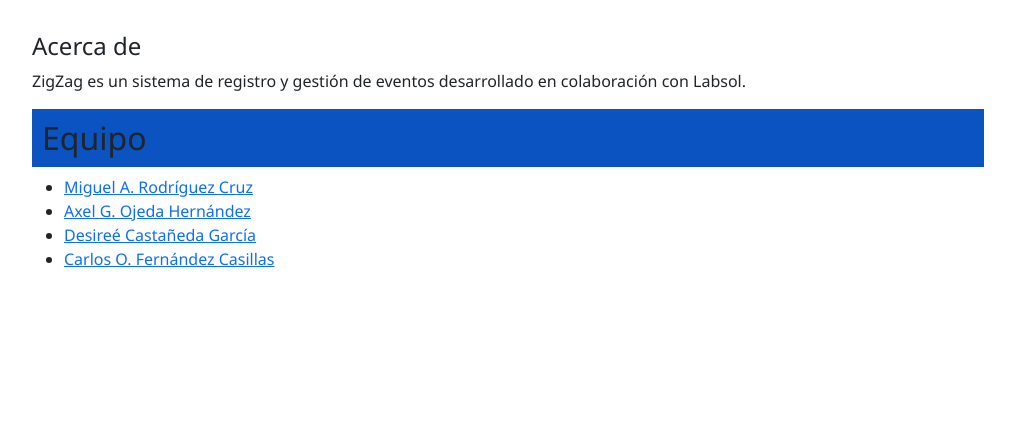
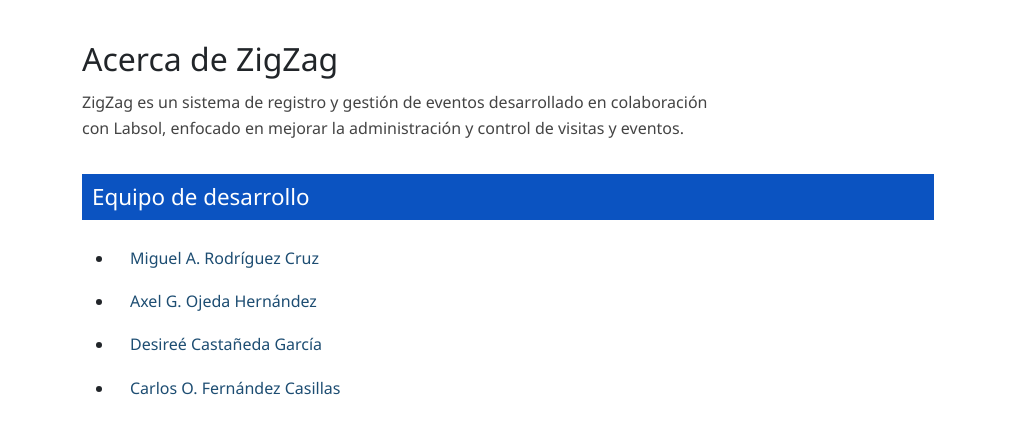
Before and after one commit to MiguelAlejandroRodriguezCruz/sistema-registro-zigzag, a React (Create React App) app: page /acerca-de in a window 1280 px wide. Shown: the top 434 px of the page, without its empty margins (132-1147 px from the left). Built offline with nearby package versions, Linux system fonts and the light colour scheme.

Commit message:
acerca-de-2

```diff
--- a/src/components/Comp/AcercaDe.js
+++ b/src/components/Comp/AcercaDe.js
@@ -1,34 +1,63 @@
+import "../../style/AcercaDe.css";
+
 export default function AcercaDe() {
   return (
-    <main style={{ maxWidth: 1000, margin: "0 auto", padding: "2rem 1.5rem" }}>
-      <h1>Acerca de</h1>
+    <main className="acerca">
+      <section className="acerca-header">
+        <h1>Acerca de ZigZag</h1>
         <p>
-        ZigZag es un sistema de registro y gestión de eventos desarrollado en colaboración con Labsol.
+          ZigZag es un sistema de registro y gestión de eventos desarrollado en
+          colaboración con Labsol, enfocado en mejorar la administración y
+          control de visitas y eventos.
         </p>
+      </section>
 
-      <h2>Equipo</h2>
-      <ul>
+      <section className="acerca-equipo">
+        <h2 className="equipo-titulo">Equipo de desarrollo</h2>
+
+        <ul className="equipo-lista">
           <li>
-          <a href="https://www.linkedin.com/in/miguel-alejandro-rodriguez-cruz-810a04260/" target="_blank" rel="noopener noreferrer">
+            <a
+              href="https://www.linkedin.com/in/miguel-alejandro-rodriguez-cruz-810a04260/"
+              target="_blank"
+              rel="noopener noreferrer"
+            >
               Miguel A. Rodríguez Cruz
             </a>
           </li>
+
           <li>
-          <a href="https://www.linkedin.com/in/axelgiovanniojedahernandez" target="_blank" rel="noopener noreferrer">
+            <a
+              href="https://www.linkedin.com/in/axelgiovanniojedahernandez"
+              target="_blank"
+              rel="noopener noreferrer"
+            >
               Axel G. Ojeda Hernández
             </a>
           </li>
+
           <li>
-          <a href="https://www.linkedin.com/in/desiree-casta%C3%B1eda-b42b1a272/" target="_blank" rel="noopener noreferrer">
+            <a
+              href="https://www.linkedin.com/in/desiree-casta%C3%B1eda-b42b1a272/"
+              target="_blank"
+              rel="noopener noreferrer"
+            >
               Desireé Castañeda García
             </a>
           </li>
+
           <li>
-          <a href="https://www.linkedin.com/in/omar-fern%C3%A1ndez-casillas-a16786386/" target="_blank" rel="noopener noreferrer">
+            <a
+              href="https://www.linkedin.com/in/omar-fern%C3%A1ndez-casillas-a16786386/"
+              target="_blank"
+              rel="noopener noreferrer"
+            >
               Carlos O. Fernández Casillas
             </a>
           </li>
         </ul>
+      </section>
+
     </main>
   );
 }
--- a/src/components/Comp/Comp_Pie_pagina.js
+++ b/src/components/Comp/Comp_Pie_pagina.js
@@ -6,47 +6,24 @@
   return (
     <footer className="pie-pagina">
       <div className="pie-contenido">
-
-        {/* Logo Labsol + derechos */}
         <div className="pie-logo-texto">
-          <a
-            href="https://labsol.cozcyt.gob.mx/"
-            target="_blank"
-            rel="noopener noreferrer"
-          >
-            <img
-              src={logo_labsol}
-              alt="Logo Labsol Network"
-              className="pie-logo"
-            />
+          <a href="https://labsol.cozcyt.gob.mx/" target="_blank" rel="noopener noreferrer">
+            <img src={logo_labsol} alt="Logo Labsol Network" className="pie-logo" />
           </a>
-
-          <span className="pie-derechos">
-            © 2025 Zig Zag. Todos los derechos reservados.
-          </span>
+          <span className="pie-derechos">© 2025 Zig Zag. Todos los derechos reservados.</span>
         </div>
 
-        {/* Enlaces */}
         <div className="pie-enlaces">
           <Link to="/acerca-de">Acerca de</Link>
-          <Link to="/aviso-legal">Aviso legal</Link>
+          {/* si aún no existe la página, déjalo fuera o crea /aviso-legal */}
+          {/* <Link to="/aviso-legal">Aviso legal</Link> */}
         </div>
 
-        {/* GPL */}
         <div className="pie-gpl">
-          <a
-            href="https://www.gnu.org/licenses/gpl-3.0.html"
-            target="_blank"
-            rel="noopener noreferrer"
-          >
-            <img
-              src={logo_GPL}
-              alt="Logo GPL3 Free Software"
-              className="pie-logo-gpl"
-            />
+          <a href="https://www.gnu.org/licenses/gpl-3.0.html" target="_blank" rel="noopener noreferrer">
+            <img src={logo_GPL} alt="Logo GPL3 Free Software" className="pie-logo-gpl" />
           </a>
         </div>
-
       </div>
     </footer>
   );
--- /dev/null
+++ b/src/style/AcercaDe.css
@@ -0,0 +1,53 @@
+.acerca {
+  max-width: 900px;
+  margin: 0 auto;
+  padding: 2.5rem 1.5rem 3rem;
+}
+
+.acerca-header {
+  margin-bottom: 2rem;
+}
+
+.acerca-header h1 {
+  font-size: 2rem;
+  margin-bottom: 0.75rem;
+}
+
+.acerca-header p {
+  max-width: 70ch;
+  color: #444;
+  line-height: 1.6;
+}
+
+.acerca-equipo h2 {
+  font-size: 1.4rem;
+  margin-bottom: 1rem;
+}
+.equipo-titulo {
+  color: #ffffff;
+}
+
+.equipo-lista a {
+  color: #1d4d72;
+  text-decoration: none;
+  font-weight: 500;
+}
+
+.equipo-lista a:hover {
+  text-decoration: underline;
+}
+
+.equipo-lista li {
+  padding: 0.6rem 1rem;
+}
+
+.equipo-lista li:last-child {
+  border-bottom: none;
+}
+
+/* Responsive */
+@media (max-width: 768px) {
+  .acerca-header h1 {
+    font-size: 1.6rem;
+  }
+}
```
Lines whose indentation alone changed are shown as unchanged.
